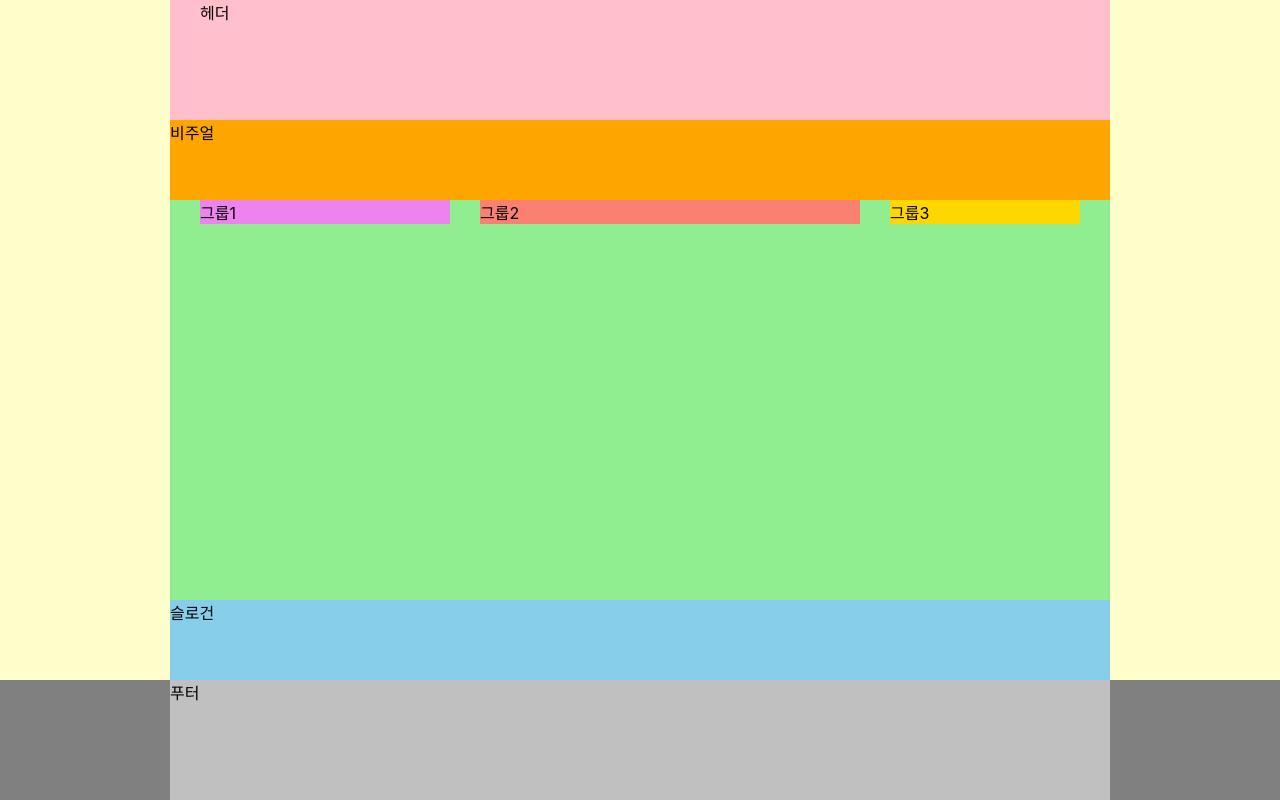
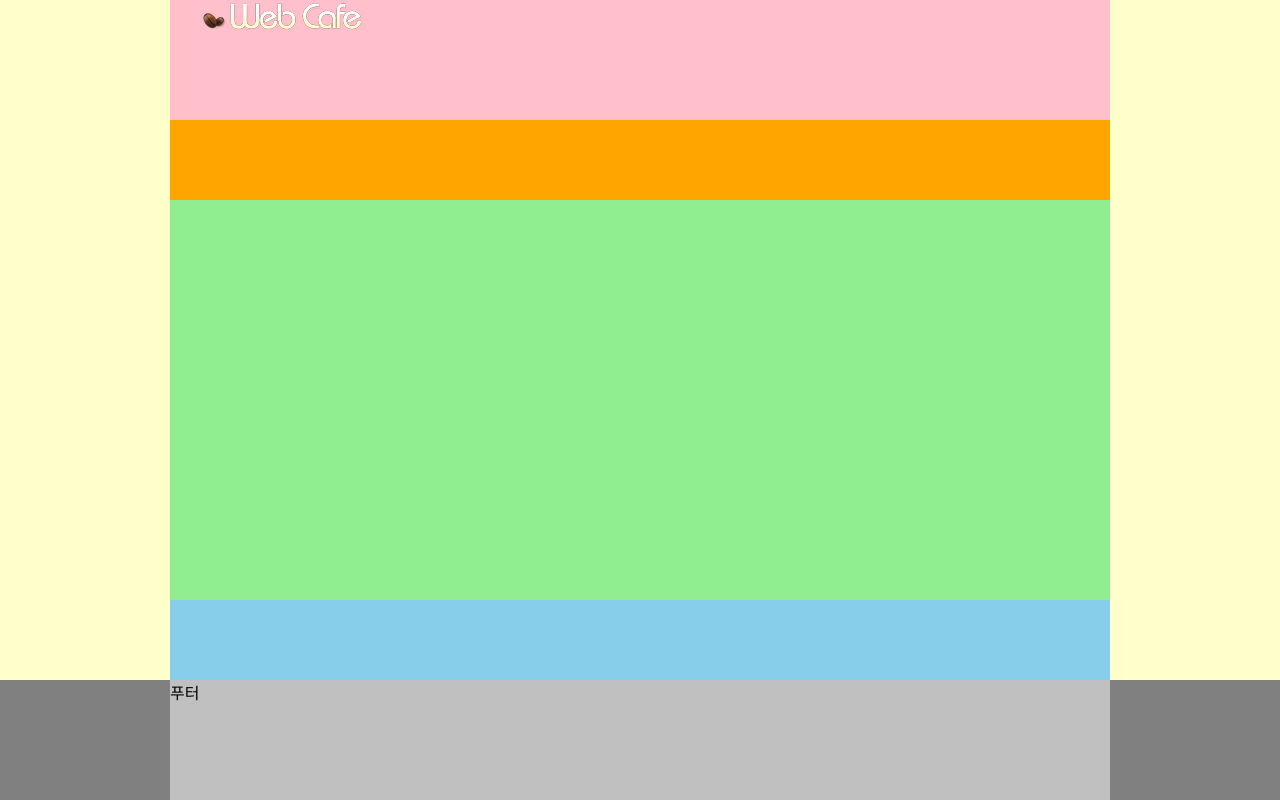
Before and after one commit to SeoMiYoung/HTML5, a website: page index.html in a window 1280 px wide. Drawn offline with Linux system fonts and the light colour scheme; a web font is replaced by a local one.

Commit message:
로고 마크업

```diff
--- a/index.html
+++ b/index.html
@@ -9,14 +9,20 @@
   <link rel="stylesheet" href="./styles/style.css" />
 </head>
 <body>
-  <header class="header">헤더</header>
-  <div class="visual">비주얼</div>
+  <header class="header">
+    <h1 class="logo">
+      <a href="./index-complete.html">
+        <img src="./assets/logo.png" alt="" />   <!--로그이미지-->
+      </a>
+    </h1>
+  </header>
+  <div class="visual"></div>
   <main class="main">
-    <div class="group group1">그룹1</div>
-    <div class="group group2">그룹2</div>
-    <div class="group group3">그룹3</div>
+    <div class="group group1"></div>
+    <div class="group group2"></div>
+    <div class="group group3"></div>
   </main>
-  <article class="slogan">슬로건</article>
+  <article class="slogan"></article>
   <footer class="footer">
     <div class="footer-inner">
       푸터
```
